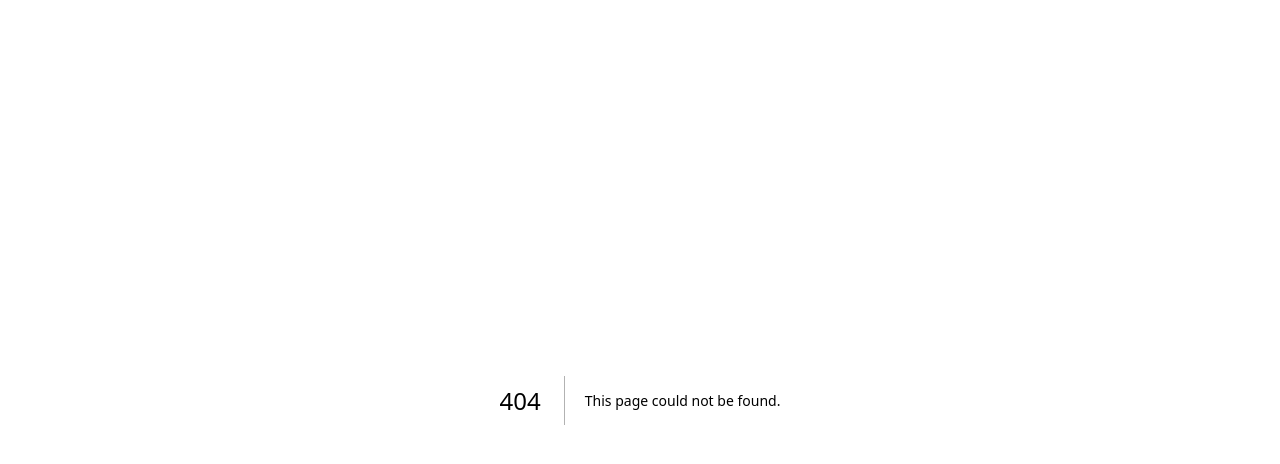
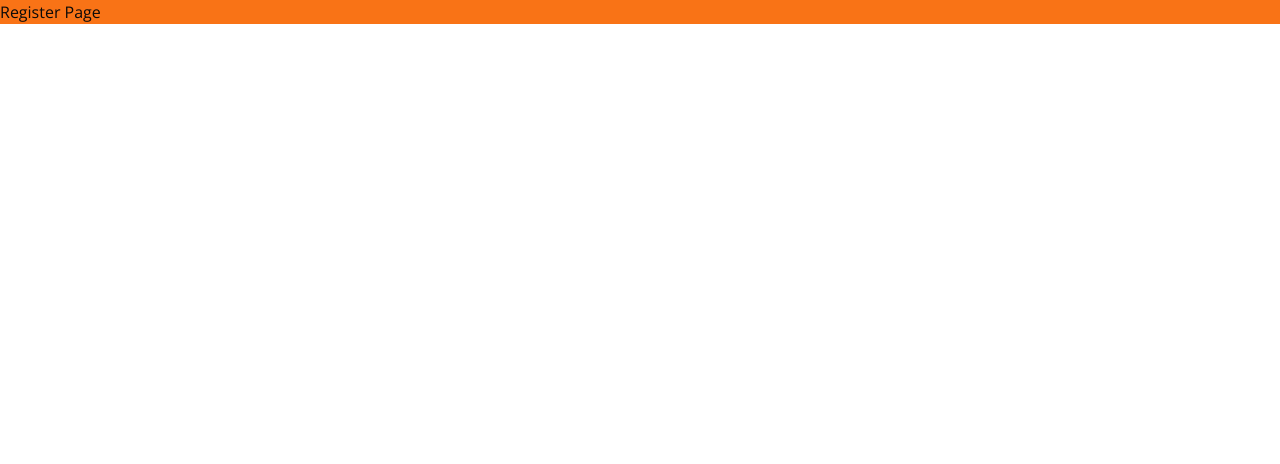
Before and after one commit to iamkanishka/Discord-Clone-Next.js-13-React-Socket.io-Prisma-Tailwind-MySQL, a Next.js app: page /register in a window 1280 px wide. Before the commit this address had no page. Shown: the top 464 px of the page. Built offline with nearby package versions, Linux system fonts and the light colour scheme.

Commit message:
Arranging Folder Structure

```diff
--- /dev/null
+++ b/app/(auth)/(routes)/login/page.tsx
@@ -0,0 +1,7 @@
+const loginpage = () => {
+    return (
+        <div>This is a Login Page</div>
+     );
+}
+
+export default loginpage;
--- /dev/null
+++ b/app/(auth)/(routes)/register/page.tsx
@@ -0,0 +1,7 @@
+const RegisterPage = () => {
+    return ( <div>
+        Register Page
+    </div> );
+}
+
+export default RegisterPage;
--- /dev/null
+++ b/app/(auth)/layout.tsx
@@ -0,0 +1,10 @@
+const Authlayout = ({children}:{children: React.ReactNode}) => {
+    return (
+      <div className="bg-orange-500 h-full">
+        <div>{children}</div>
+        </div>
+
+     );
+}
+
+export default Authlayout;
--- /dev/null
+++ b/app/(main)/(routes)/page.tsx
@@ -0,0 +1,9 @@
+import { Button } from "@/components/ui/button";
+import { cn } from "@/lib/utils";
+const state = true
+
+export default function Home() {
+  return (
+   <div>This is a Protected Route</div>
+  )
+}
--- a/app/layout.tsx
+++ b/app/layout.tsx
@@ -1,12 +1,12 @@
 import './globals.css'
 import type { Metadata } from 'next'
-import { Inter } from 'next/font/google'
+import { Open_Sans } from 'next/font/google'
 
-const inter = Inter({ subsets: ['latin'] })
+const font = Open_Sans({ subsets: ['latin'] })
 
 export const metadata: Metadata = {
-  title: 'Create Next App',
-  description: 'Generated by create next app',
+  title: 'Discord Clone',
+  description: 'Discord Clone',
 }
 
 export default function RootLayout({
@@ -16,7 +16,7 @@
 }) {
   return (
     <html lang="en">
-      <body className={inter.className}>{children}</body>
+      <body className={font.className}>{children}</body>
     </html>
   )
 }
--- a/app/page.tsx
+++ /dev/null
@@ -1,11 +0,0 @@
-import { Button } from "@/components/ui/button";
-
-export default function Home() {
-  return (
-    <div className="">
-    <p className="text-3xl font-bold text-indigo-500" >
-    Hello Discord Clone</p>
-    <Button variant="ghost">Click me</Button>
-    </div>
-  )
-}
--- a/package.json
+++ b/package.json
@@ -9,6 +9,7 @@
     "lint": "next lint"
   },
   "dependencies": {
+    "@clerk/nextjs": "^4.23.5",
     "@radix-ui/react-slot": "^1.0.2",
     "@types/node": "20.5.7",
     "@types/react": "18.2.21",
```
Also changed, not shown: 2 other files (tests, documents, lock files or other folders).
